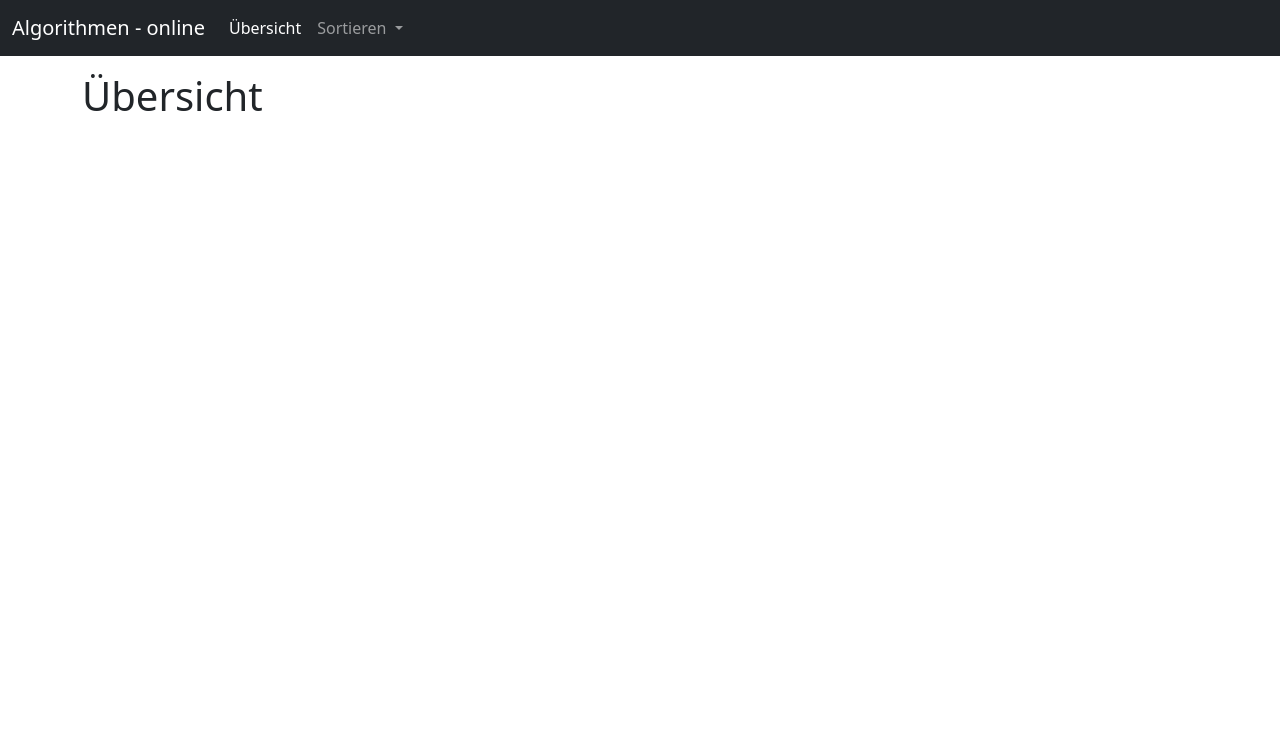
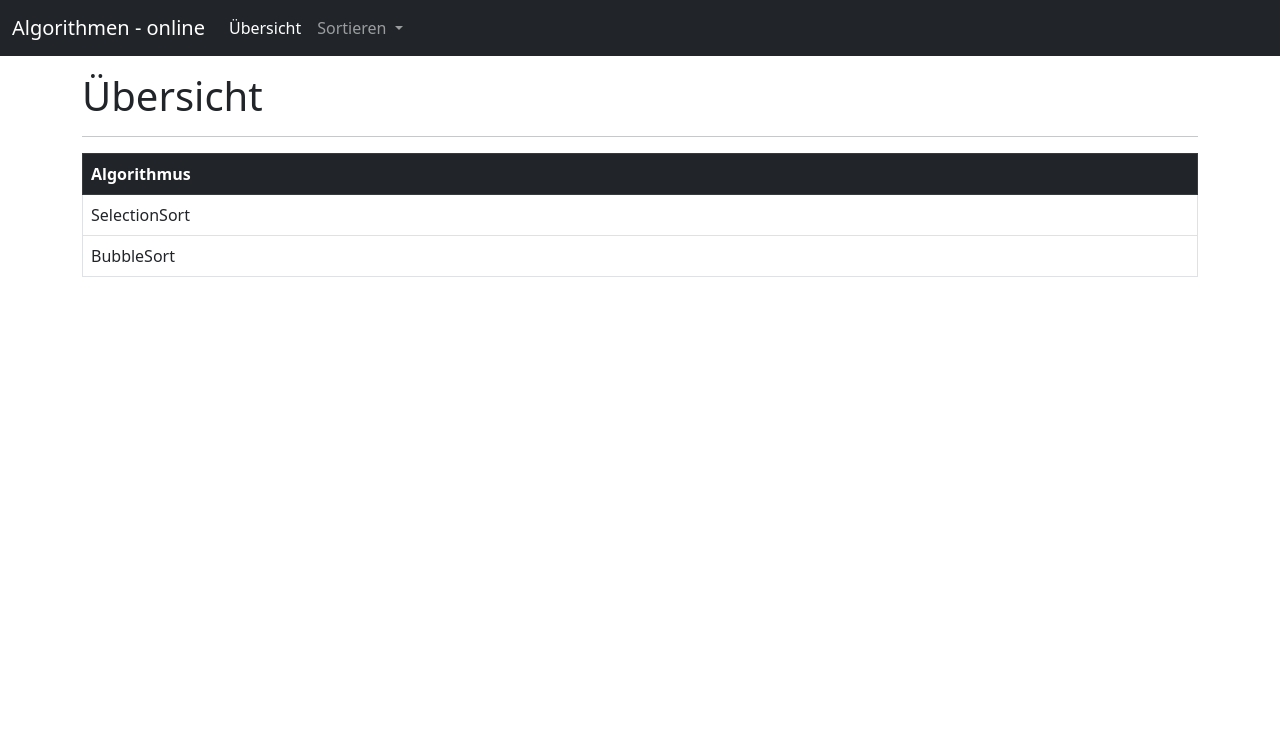
Before and after one commit to Fireball19/algorithmen-online, a plain HTML site: page index.html in a window 1280 px wide. Shown: the top 739 px of the page. Drawn offline with Linux system fonts and the light colour scheme.

Commit message:
Add table with algorithms

```diff
--- a/index.html
+++ b/index.html
@@ -42,6 +42,24 @@
 		<main class="container content-center">
 
 		<h1>Übersicht</h1>
+		<hr>
+
+		<table class="table table-bordered">
+			<thead class="table-dark">
+				<tr>
+					<th scope="col">Algorithmus</th>
+				</tr>
+			</thead>
+			<tbody>
+				<tr>
+					<td>SelectionSort</td>
+				</tr>
+				<tr>
+					<td>BubbleSort</td>
+				</tr>
+			</tbody>
+		</table>
+
 		</main>
 
 		<footer class="footer fixed-bottom mt-auto py-3 bg-light">
```
